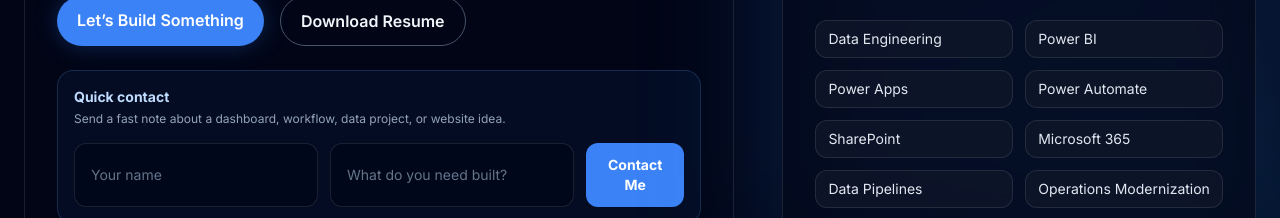
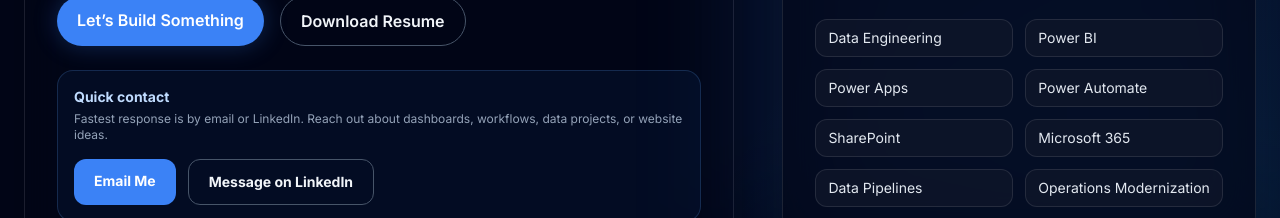
Before and after one commit to echaro3/elijah-portfolio-clean, a React (Vite) app: page / in a window 1280 px wide. Shown: the part 582-800 px from the top of the page. Built offline with nearby package versions, Linux system fonts and the light colour scheme.

Commit message:
Replace top contact form with secure contact buttons

```diff
--- a/src/App.jsx
+++ b/src/App.jsx
@@ -34,7 +34,7 @@
             <h1 className="text-3xl sm:text-4xl md:text-5xl lg:text-6xl font-black tracking-tight leading-tight lg:leading-[0.98]">I build systems that turn <span className="block text-transparent bg-clip-text bg-gradient-to-r from-blue-300 via-cyan-200 to-blue-500">manual work into momentum.</span></h1>
             <p className="mt-4 sm:mt-5 text-sm sm:text-base md:text-lg text-slate-300 max-w-3xl leading-relaxed">I’m Elijah Charo - a Data Engineer in the U.S. Air Force focused on data engineering, automation, analytics, and digital operations. I build data pipelines, Power BI dashboards, Power Apps solutions, SharePoint systems, and automated workflows that help teams move from manual tracking to faster, smarter decision-making.</p>
             <div className="mt-6 sm:mt-7 grid gap-3 sm:flex sm:flex-wrap sm:gap-4"><a href="mailto:elijahcharo285@gmail.com" className="w-full sm:w-auto text-center rounded-full bg-blue-500 px-5 py-3 text-sm sm:text-base font-semibold text-white shadow-[0_0_24px_rgba(59,130,246,0.28)] hover:bg-blue-400 transition">Let’s Build Something</a><a href="/ElijahCharo_Data_Engineering_Resume.pdf" target="_blank" rel="noopener noreferrer" className="w-full sm:w-auto text-center rounded-full border border-slate-600 px-5 py-3 text-sm sm:text-base font-semibold text-slate-100 hover:border-blue-400 hover:text-blue-300 transition">Download Resume</a></div>
-            <form action="mailto:elijahcharo285@gmail.com" method="post" encType="text/plain" className="mt-6 rounded-2xl border border-blue-400/20 bg-blue-500/[0.06] p-4"><div className="flex flex-col gap-1"><p className="text-sm font-bold text-blue-200">Quick contact</p><p className="text-xs text-slate-400">Send a fast note about a dashboard, workflow, data project, or website idea.</p></div><div className="mt-4 grid gap-3 md:grid-cols-[1fr_1fr_auto]"><input name="name" aria-label="Name" placeholder="Your name" className="rounded-xl border border-white/10 bg-slate-950/70 px-4 py-3 text-sm text-white outline-none placeholder:text-slate-500 focus:border-blue-400" /><input name="message" aria-label="Message" placeholder="What do you need built?" className="rounded-xl border border-white/10 bg-slate-950/70 px-4 py-3 text-sm text-white outline-none placeholder:text-slate-500 focus:border-blue-400" /><button type="submit" className="rounded-xl bg-blue-500 px-5 py-3 text-sm font-bold text-white hover:bg-blue-400 transition">Contact Me</button></div></form>
+            <div className="mt-6 rounded-2xl border border-blue-400/20 bg-blue-500/[0.06] p-4"><div className="flex flex-col gap-1"><p className="text-sm font-bold text-blue-200">Quick contact</p><p className="text-xs text-slate-400">Fastest response is by email or LinkedIn. Reach out about dashboards, workflows, data projects, or website ideas.</p></div><div className="mt-4 grid gap-3 sm:flex sm:flex-wrap"><a href="mailto:elijahcharo285@gmail.com?subject=Project%20Inquiry%20from%20elijahcharo.com" className="w-full sm:w-auto text-center rounded-xl bg-blue-500 px-5 py-3 text-sm font-bold text-white hover:bg-blue-400 transition">Email Me</a><a href="https://www.linkedin.com/in/elijah-charo-255889207" target="_blank" rel="noopener noreferrer" className="w-full sm:w-auto text-center rounded-xl border border-slate-600 px-5 py-3 text-sm font-bold text-slate-100 hover:border-blue-400 hover:text-blue-300 transition">Message on LinkedIn</a></div></div>
             <div className="mt-6 sm:mt-7 grid grid-cols-1 sm:grid-cols-3 gap-3 sm:gap-4 max-w-3xl"><div className="rounded-2xl border border-white/10 bg-white/[0.04] p-4"><p className="text-2xl sm:text-3xl font-bold text-blue-300">300+</p><p className="text-xs sm:text-sm text-slate-400">SharePoint sites supported</p></div><div className="rounded-2xl border border-white/10 bg-white/[0.04] p-4"><p className="text-2xl sm:text-3xl font-bold text-blue-300">TS/SCI</p><p className="text-xs sm:text-sm text-slate-400">Clearance</p></div><div className="rounded-2xl border border-white/10 bg-white/[0.04] p-4"><p className="text-2xl sm:text-3xl font-bold text-blue-300">40K+</p><p className="text-xs sm:text-sm text-slate-400">Personnel-supported environment</p></div></div>
           </section>
 
```
